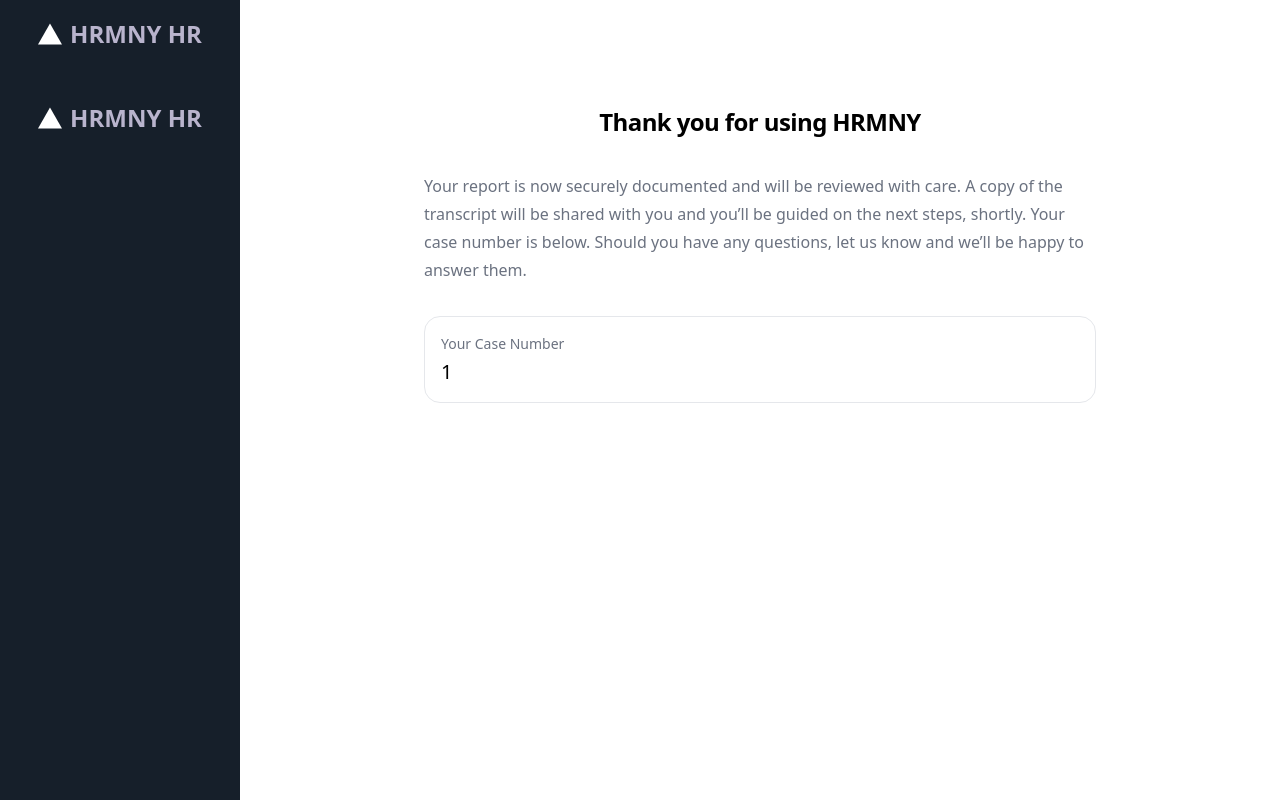
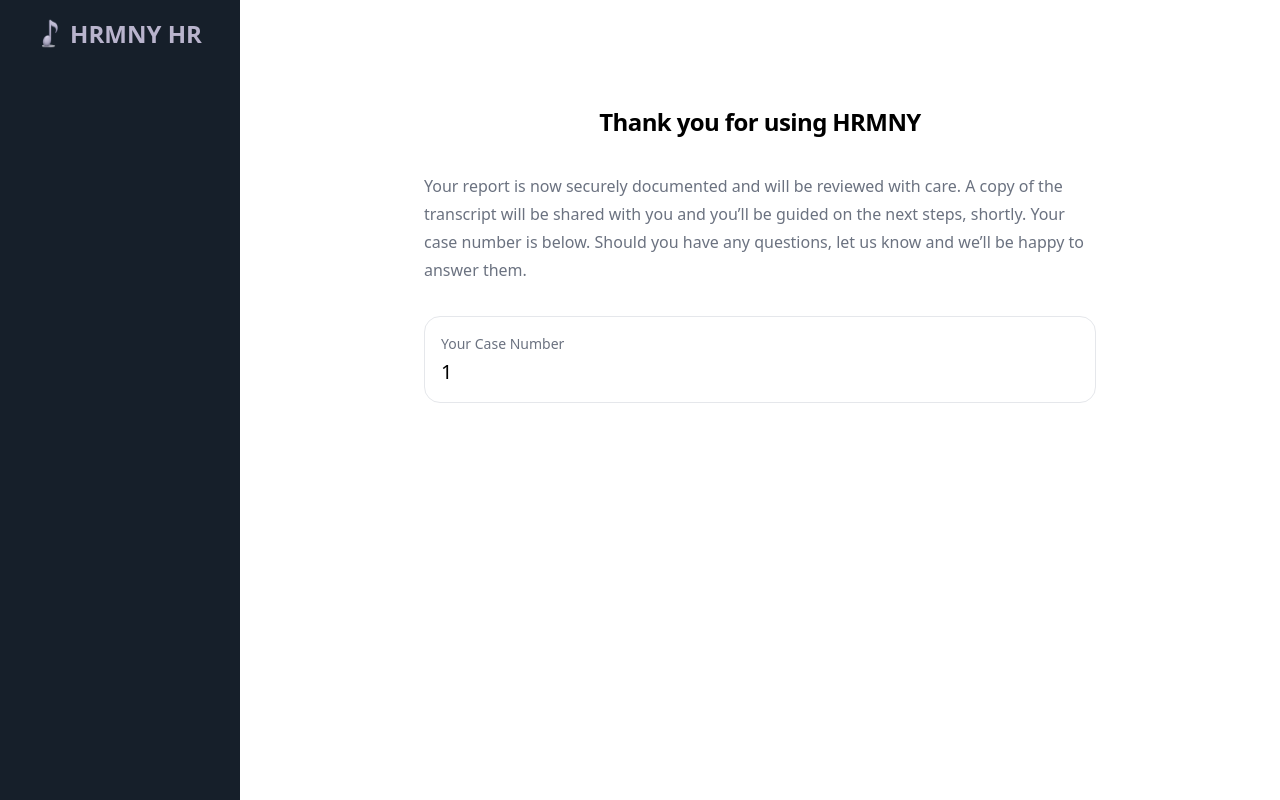
Before and after one commit to Pratyaksh27/hrmny, a Next.js app: page /thank-you/1 in a window 1280 px wide. Built offline with nearby package versions, Linux system fonts and the light colour scheme; what next-navigation-guard would draw is missing.

Commit message:
Logo Added

```diff
--- a/src/app/thank-you/[reportId]/page.tsx
+++ b/src/app/thank-you/[reportId]/page.tsx
@@ -13,7 +13,7 @@ export default function ThankYouPage() {
 
   return (
     <AppShell
-      sidebarContent={<Sidebar /* keep full sidebar for now; we'll add logo-only variant later */ />}
+      sidebarContent={null}
       mainContent={
         <MainContainer>
           <ThankYouContent reportId={reportId} />
--- a/src/components/layout/Sidebar.tsx
+++ b/src/components/layout/Sidebar.tsx
@@ -6,7 +6,7 @@ export default function Sidebar({ children }: { children?: React.ReactNode }) {
     <aside className="w-[240px] bg-sidebar text-brand p-4 flex flex-col">
       {/* Logo and Title */}
       <div className="flex justify-center gap-2 mb-6">
-        <Image src="/vercel.svg" alt="Logo" width={24} height={24} />
+        <Image src="/hrmny_logo.png" alt="Logo" width={24} height={24} />
         <span className="text-lg font-semibold">HRMNY HR</span>
       </div>
 
```
Also changed, not shown: public/hrmny_logo.png (added).
